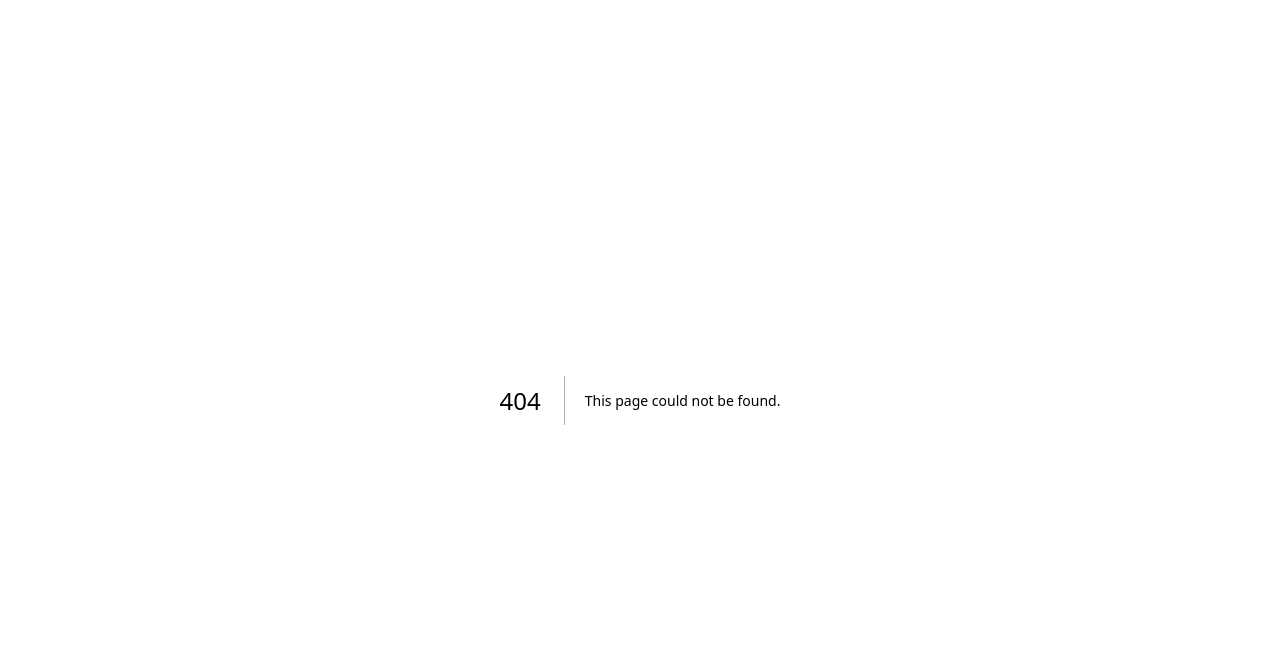
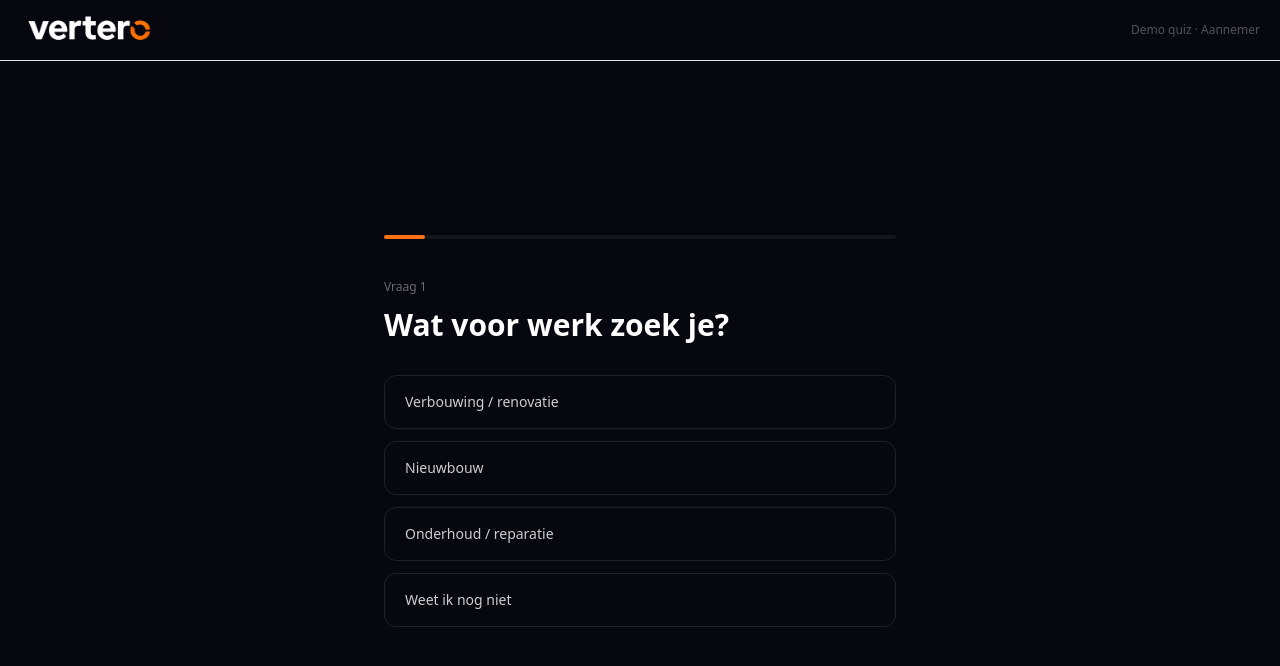
Before and after one commit to VerteroNL/Vertero, a Next.js app: page /demo in a window 1280 px wide. Before the commit this address had no page. Shown: the top 666 px of the page. Built offline with nearby package versions, Linux system fonts and the light colour scheme.

Commit message:
feat: demo page for aannemers, rename template, add conditional logic to all templates

```diff
--- a/src/app/dashboard/quiz/new/page.tsx
+++ b/src/app/dashboard/quiz/new/page.tsx
@@ -7,63 +7,39 @@ const TEMPLATES = [
   {
     id: 'aannemer',
     icon: '🏗️',
-    name: 'Aannemer — met logica',
-    desc: 'Vertakt per type werk, eindigt met registratie',
+    name: 'Aannemer',
+    desc: 'Vertakt per type werk, eindigt met contactformulier',
     questions: [
       {
-        id: '1',
-        question: 'Wat voor werk zoek je?',
-        type: 'multiple',
+        id: '1', question: 'Wat voor werk zoek je?', type: 'multiple',
         options: ['Verbouwing / renovatie', 'Nieuwbouw', 'Onderhoud / reparatie', 'Weet ik nog niet'],
         branches: { 0: '2', 1: '3', 2: '4', 3: '5' },
       },
       {
-        id: '2',
-        question: 'Welk deel van de woning of het pand?',
-        type: 'multiple',
+        id: '2', question: 'Welk deel van de woning of het pand?', type: 'multiple',
         options: ['Keuken', 'Badkamer', 'Woonkamer of slaapkamer', 'Heel de woning'],
         branches: { 0: '5', 1: '5', 2: '5', 3: '5' },
       },
       {
-        id: '3',
-        question: 'Wat voor gebouw gaat het om?',
-        type: 'multiple',
+        id: '3', question: 'Wat voor gebouw gaat het om?', type: 'multiple',
         options: ['Woning', 'Uitbouw / aanbouw', 'Garage of berging', 'Bedrijfspand'],
         branches: { 0: '5', 1: '5', 2: '5', 3: '5' },
       },
       {
-        id: '4',
-        question: 'Wat is er aan de hand?',
-        type: 'multiple',
+        id: '4', question: 'Wat is er aan de hand?', type: 'multiple',
         options: ['Lekkage', 'Scheuren of verzakking', 'Dak of goot', 'Iets anders'],
         branches: { 0: '5', 1: '5', 2: '5', 3: '5' },
       },
       {
-        id: '5',
-        question: 'Wat is je budget globaal?',
-        type: 'multiple',
+        id: '5', question: 'Wat is je budget globaal?', type: 'multiple',
         options: ['Minder dan €5.000', '€5.000 – €20.000', '€20.000 – €50.000', 'Meer dan €50.000'],
       },
       {
-        id: '6',
-        question: 'Wanneer wil je starten?',
-        type: 'multiple',
+        id: '6', question: 'Wanneer wil je starten?', type: 'multiple',
         options: ['Zo snel mogelijk', 'Binnen 1–3 maanden', 'Later dit jaar', 'Nog niet zeker'],
         branches: { 0: '__contact__', 1: '__contact__', 2: '__contact__', 3: '__contact__' },
       },
     ],
-  },
-  {
-    id: 'verbouwing',
-    icon: '🏠',
-    name: 'Verbouwing / Aannemer',
-    desc: 'Voor aannemers en bouwbedrijven',
-    questions: [
-      { id: '1', question: 'Wat voor werk heb je nodig?', type: 'multiple', options: ['Verbouwing', 'Aanbouw', 'Nieuwbouw', 'Renovatie'] },
-      { id: '2', question: 'Hoe groot is het project?', type: 'multiple', options: ['Klein (< 1 week)', 'Middel (1–4 weken)', 'Groot (1–3 maanden)', 'Zeer groot (3+ maanden)'] },
-      { id: '3', question: 'Wat is je budget globaal?', type: 'multiple', options: ['Minder dan €5.000', '€5.000 – €20.000', '€20.000 – €50.000', 'Meer dan €50.000'] },
-      { id: '4', question: 'Wanneer wil je starten?', type: 'multiple', options: ['Zo snel mogelijk', 'Binnen 1–3 maanden', 'Later dit jaar', 'Nog niet zeker'] },
-    ]
   },
   {
     id: 'schilderwerk',
@@ -71,11 +47,32 @@ const TEMPLATES = [
     name: 'Schilderwerk',
     desc: 'Voor schildersbedrijven',
     questions: [
-      { id: '1', question: 'Wat wil je laten schilderen?', type: 'multiple', options: ['Binnenmuren', 'Buitenmuren', 'Kozijnen / deuren', 'Alles'] },
-      { id: '2', question: 'Om hoeveel kamers gaat het?', type: 'multiple', options: ['1–2 kamers', '3–5 kamers', 'Hele woning', 'Bedrijfspand'] },
-      { id: '3', question: 'Wanneer wil je starten?', type: 'multiple', options: ['Zo snel mogelijk', 'Binnen 1 maand', 'Binnen 3 maanden', 'Nog niet zeker'] },
-      { id: '4', question: 'Welke kleur of stijl heb je in gedachten?', type: 'text', options: [] },
-    ]
+      {
+        id: '1', question: 'Wat wil je laten schilderen?', type: 'multiple',
+        options: ['Binnenmuren', 'Buitenmuren', 'Kozijnen / deuren', 'Alles'],
+        branches: { 0: '2', 1: '3', 2: '4', 3: '2' },
+      },
+      {
+        id: '2', question: 'Om hoeveel kamers gaat het?', type: 'multiple',
+        options: ['1–2 kamers', '3–5 kamers', 'Hele woning', 'Bedrijfspand'],
+        branches: { 0: '5', 1: '5', 2: '5', 3: '5' },
+      },
+      {
+        id: '3', question: 'Hoe groot is het pand?', type: 'multiple',
+        options: ['Rijtjeswoning', 'Twee-onder-een-kap', 'Vrijstaande woning', 'Bedrijfspand'],
+        branches: { 0: '5', 1: '5', 2: '5', 3: '5' },
+      },
+      {
+        id: '4', question: 'Hoeveel kozijnen of deuren?', type: 'multiple',
+        options: ['1–5', '6–15', '16–30', 'Meer dan 30'],
+        branches: { 0: '5', 1: '5', 2: '5', 3: '5' },
+      },
+      {
+        id: '5', question: 'Wanneer wil je starten?', type: 'multiple',
+        options: ['Zo snel mogelijk', 'Binnen 1 maand', 'Binnen 3 maanden', 'Nog niet zeker'],
+        branches: { 0: '__contact__', 1: '__contact__', 2: '__contact__', 3: '__contact__' },
+      },
+    ],
   },
   {
     id: 'airco',
@@ -83,18 +80,42 @@ const TEMPLATES = [
     name: 'Airco installatie',
     desc: 'Voor airco installateurs',
     questions: [
-      { id: '1', question: 'Voor hoeveel ruimtes wil je een airco?', type: 'multiple', options: ['1 ruimte', '2–3 ruimtes', '4+ ruimtes', 'Heel huis / pand'] },
-      { id: '2', question: 'Wat voor gebouw?', type: 'multiple', options: ['Woning', 'Appartement', 'Kantoor', 'Bedrijfspand'] },
-      { id: '3', question: 'Wat is je budget globaal?', type: 'multiple', options: ['Minder dan €1.000', '€1.000 – €3.000', '€3.000 – €6.000', 'Meer dan €6.000'] },
-      { id: '4', question: 'Wanneer wil je installatie?', type: 'multiple', options: ['Zo snel mogelijk', 'Binnen 1 maand', 'Binnen 3 maanden', 'Oriënterend'] },
-    ]
+      {
+        id: '1', question: 'Voor hoeveel ruimtes wil je een airco?', type: 'multiple',
+        options: ['1 ruimte', '2–3 ruimtes', '4+ ruimtes', 'Heel huis / pand'],
+      },
+      {
+        id: '2', question: 'Wat voor gebouw?', type: 'multiple',
+        options: ['Woning', 'Appartement', 'Kantoor', 'Bedrijfspand'],
+        branches: { 0: '3', 1: '3', 2: '4', 3: '4' },
+      },
+      {
+        id: '3', question: 'Heb je al een voorkeur voor een merk?', type: 'multiple',
+        options: ['Geen voorkeur', 'Daikin', 'Mitsubishi', 'Een ander merk'],
+        branches: { 0: '5', 1: '5', 2: '5', 3: '5' },
+      },
+      {
+        id: '4', question: 'Hoeveel m² moet er gekoeld worden?', type: 'multiple',
+        options: ['Minder dan 100 m²', '100–300 m²', '300–1000 m²', 'Meer dan 1000 m²'],
+        branches: { 0: '5', 1: '5', 2: '5', 3: '5' },
+      },
+      {
+        id: '5', question: 'Wat is je budget globaal?', type: 'multiple',
+        options: ['Minder dan €1.000', '€1.000 – €3.000', '€3.000 – €6.000', 'Meer dan €6.000'],
+      },
+      {
+        id: '6', question: 'Wanneer wil je installatie?', type: 'multiple',
+        options: ['Zo snel mogelijk', 'Binnen 1 maand', 'Binnen 3 maanden', 'Oriënterend'],
+        branches: { 0: '__contact__', 1: '__contact__', 2: '__contact__', 3: '__contact__' },
+      },
+    ],
   },
   {
     id: 'leeg',
     icon: '📋',
     name: 'Leeg beginnen',
     desc: 'Zelf vragen toevoegen',
-    questions: []
+    questions: [],
   },
 ]
 
--- /dev/null
+++ b/src/app/demo/page.tsx
@@ -0,0 +1,166 @@
+'use client'
+
+import { useState } from 'react'
+import Link from 'next/link'
+
+type Question = {
+  id: string
+  question: string
+  options: string[]
+  branches?: Record<number, string>
+}
+
+const QUESTIONS: Question[] = [
+  {
+    id: '1',
+    question: 'Wat voor werk zoek je?',
+    options: ['Verbouwing / renovatie', 'Nieuwbouw', 'Onderhoud / reparatie', 'Weet ik nog niet'],
+    branches: { 0: '2', 1: '3', 2: '4', 3: '5' },
+  },
+  {
+    id: '2',
+    question: 'Welk deel van de woning of het pand?',
+    options: ['Keuken', 'Badkamer', 'Woonkamer of slaapkamer', 'Heel de woning'],
+    branches: { 0: '5', 1: '5', 2: '5', 3: '5' },
+  },
+  {
+    id: '3',
+    question: 'Wat voor gebouw gaat het om?',
+    options: ['Woning', 'Uitbouw / aanbouw', 'Garage of berging', 'Bedrijfspand'],
+    branches: { 0: '5', 1: '5', 2: '5', 3: '5' },
+  },
+  {
+    id: '4',
+    question: 'Wat is er aan de hand?',
+    options: ['Lekkage', 'Scheuren of verzakking', 'Dak of goot', 'Iets anders'],
+    branches: { 0: '5', 1: '5', 2: '5', 3: '5' },
+  },
+  {
+    id: '5',
+    question: 'Wat is je budget globaal?',
+    options: ['Minder dan €5.000', '€5.000 – €20.000', '€20.000 – €50.000', 'Meer dan €50.000'],
+  },
+  {
+    id: '6',
+    question: 'Wanneer wil je starten?',
+    options: ['Zo snel mogelijk', 'Binnen 1–3 maanden', 'Later dit jaar', 'Nog niet zeker'],
+    branches: { 0: '__contact__', 1: '__contact__', 2: '__contact__', 3: '__contact__' },
+  },
+]
+
+const byId = Object.fromEntries(QUESTIONS.map(q => [q.id, q]))
+
+export default function DemoPage() {
+  const [currentId, setCurrentId] = useState('1')
+  const [history, setHistory] = useState<string[]>([])
+  const [stage, setStage] = useState<'quiz' | 'done'>('quiz')
+
+  const current = byId[currentId]
+  const progress = (history.length / (QUESTIONS.length - 1)) * 100
+
+  function choose(optionIndex: number) {
+    const next = current.branches?.[optionIndex]
+
+    if (!next) {
+      const idx = QUESTIONS.findIndex(q => q.id === currentId)
+      const nextQ = QUESTIONS[idx + 1]
+      if (!nextQ) { setStage('done'); return }
+      setHistory(h => [...h, currentId])
+      setCurrentId(nextQ.id)
+      return
+    }
+
+    if (next === '__contact__') {
+      setStage('done')
+      return
+    }
+
+    setHistory(h => [...h, currentId])
+    setCurrentId(next)
+  }
+
+  function goBack() {
+    if (history.length === 0) return
+    const prev = history[history.length - 1]
+    setHistory(h => h.slice(0, -1))
+    setCurrentId(prev)
+    setStage('quiz')
+  }
+
+  return (
+    <div className="min-h-screen bg-[#07070f] text-white flex flex-col">
+      {/* Header */}
+      <div className="border-b border-white/7 px-5 py-4 flex items-center justify-between">
+        <Link href="/" className="hover:opacity-70 transition">
+          {/* eslint-disable-next-line @next/next/no-img-element */}
+          <img src="/logo.png" alt="Vertero" className="h-7" />
+        </Link>
+        <span className="text-white/30 text-xs">Demo quiz · Aannemer</span>
+      </div>
+
+      {/* Quiz */}
+      <div className="flex-1 flex items-center justify-center px-5 py-16">
+        <div className="w-full max-w-lg">
+          {stage === 'quiz' ? (
+            <>
+              {/* Progress */}
+              <div className="w-full bg-white/5 rounded-full h-1 mb-10">
+                <div
+                  className="bg-[#f97316] h-1 rounded-full transition-all duration-300"
+                  style={{ width: `${Math.max(8, progress)}%` }}
+                />
+              </div>
+
+              <p className="text-white/40 text-xs mb-3">Vraag {history.length + 1}</p>
+              <h2 className="text-2xl md:text-3xl font-extrabold mb-8 leading-snug">
+                {current.question}
+              </h2>
+
+              <div className="flex flex-col gap-3">
+                {current.options.map((opt, i) => (
+                  <button
+                    key={i}
+                    onClick={() => choose(i)}
+                    className="text-left px-5 py-4 rounded-xl border border-white/10 hover:border-[#f97316]/60 hover:bg-[#f97316]/5 transition text-sm font-medium text-white/80 hover:text-white"
+                  >
+                    {opt}
+                  </button>
+                ))}
+              </div>
+
+              {history.length > 0 && (
+                <button
+                  onClick={goBack}
+                  className="mt-6 text-white/25 hover:text-white/50 text-xs transition"
+                >
+                  ← Vorige vraag
+                </button>
+              )}
+            </>
+          ) : (
+            <div className="text-center">
+              <div className="w-16 h-16 rounded-2xl bg-[#f97316]/10 border border-[#f97316]/20 flex items-center justify-center mx-auto mb-6 text-2xl">
+                ✓
+              </div>
+              <h2 className="text-2xl font-extrabold mb-3">Bedankt!</h2>
+              <p className="text-white/40 text-sm mb-10 max-w-sm mx-auto leading-relaxed">
+                Dit is hoe jouw klanten een aanvraag insturen. Jij ziet alle antwoorden direct in je dashboard.
+              </p>
+
+              <div className="bg-[#f97316]/[0.07] border border-[#f97316]/25 rounded-2xl p-8">
+                <p className="text-white font-bold mb-2">Wil je zo'n quiz op jouw website?</p>
+                <p className="text-white/45 text-sm mb-6">Klaar in 5 minuten. Geen creditcard nodig.</p>
+                <Link
+                  href="/probeer"
+                  className="inline-block bg-[#f97316] hover:bg-[#ea6c0a] text-white font-bold px-8 py-3.5 rounded-xl transition"
+                >
+                  Maak je eigen quiz gratis →
+                </Link>
+              </div>
+            </div>
+          )}
+        </div>
+      </div>
+    </div>
+  )
+}
--- a/src/middleware.ts
+++ b/src/middleware.ts
@@ -13,6 +13,7 @@ const isPublicRoute = createRouteMatcher([
   '/quiz(.*)',
   '/roi-calculator',
   '/probeer',
+  '/demo',
   '/api/quiz-temp',
   '/api/quiz-public(.*)',
   '/api/leads',
```
